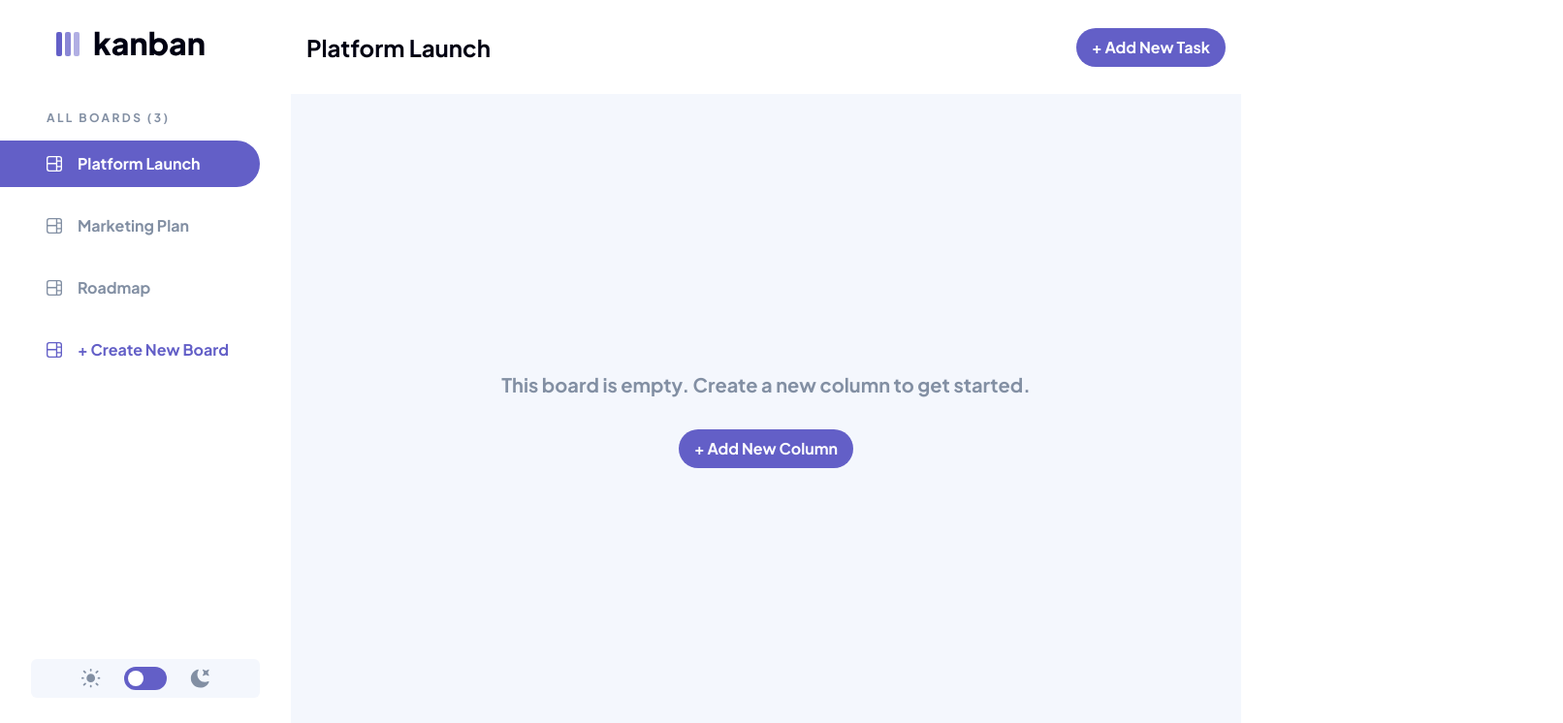
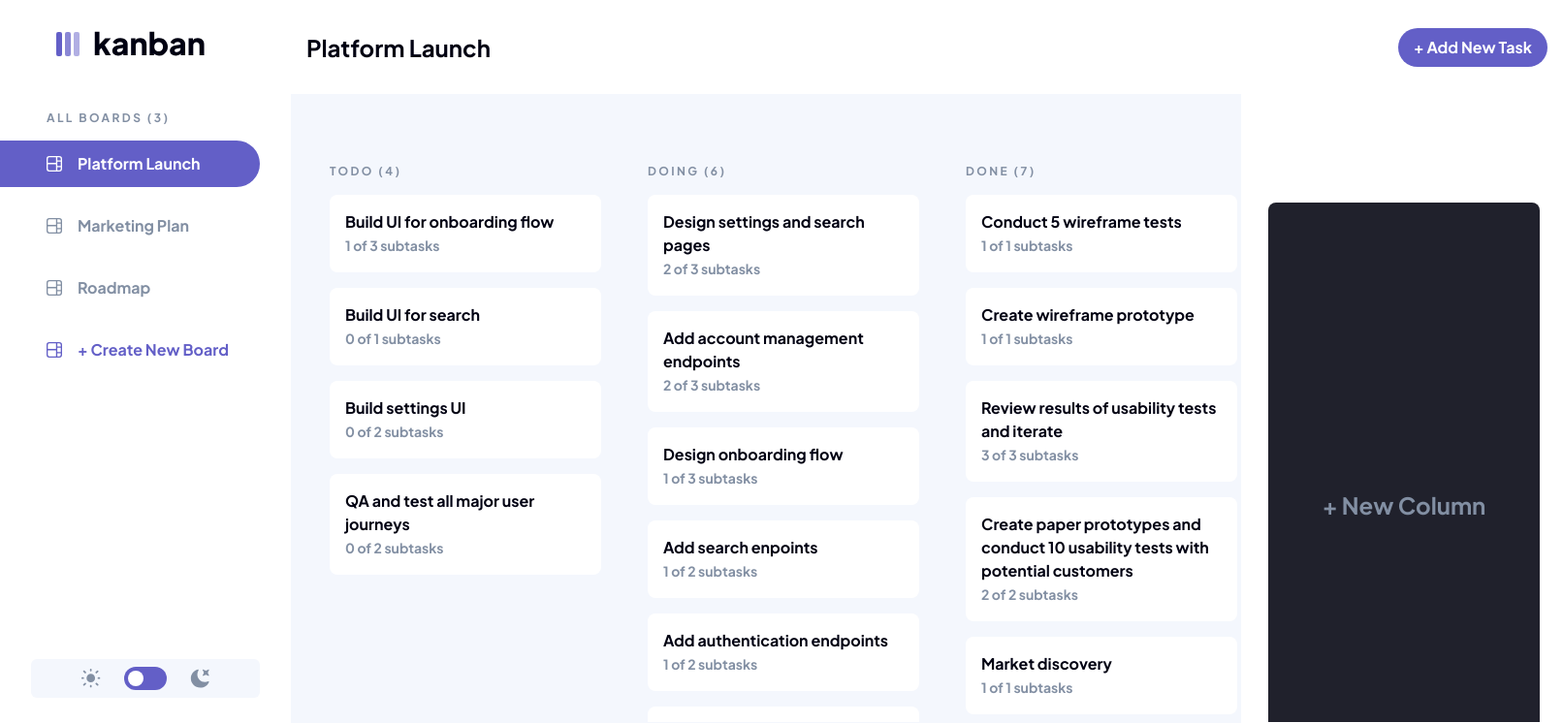
Before and after one commit to 0x-alx/kanban-app, a Vue app: page / in a window 1280 px wide. Shown: the top 746 px of the page at 97% size, 1612 px wide, since content can reach past the window. Built offline with nearby package versions, Linux system fonts and the light colour scheme; the HTML template or start-up script is replaced by a standard one.

Commit message:
Implement Kanban board with dynamic columns and task cards

```diff
--- a/src/App.vue
+++ b/src/App.vue
@@ -1,12 +1,15 @@
 <script setup lang="ts">
-import { Layout, Board } from './components'
+import { ref } from 'vue'
+import { Layout, BoardLayout } from './components'
 import { createTheme } from '@/utils/useTheme'
+import data from '@/data.json'
+import { store } from '@/store/store'
 // Initialize theme provider
 createTheme()
 </script>
 
 <template>
     <Layout>
-        <Board />
+        <BoardLayout />
     </Layout>
 </template>
--- a/src/components/Board/Board.vue
+++ /dev/null
@@ -1,12 +0,0 @@
-<script setup lang="ts">
-import { Button } from '@/components'
-</script>
-
-<template>
-    <div class="w-full h-[calc(100vh-128px)] flex flex-col gap-8 items-center justify-center p-6">
-        <h1 class="text-gray text-xl font-bold text-center">
-            This board is empty. Create a new column to get started.
-        </h1>
-        <Button label="+ Add New Column" />
-    </div>
-</template>
--- /dev/null
+++ b/src/components/Board/BoardCard.vue
@@ -0,0 +1,33 @@
+<script setup lang="ts">
+import { computed } from 'vue'
+
+const props = defineProps<{
+    title: string
+    task: {
+        id: string | number
+        title: string
+        subtasks: Array<{ isCompleted: boolean }>
+    }
+}>()
+
+const subtasks = computed(() => {
+    return props.task.subtasks.filter((subtask) => !subtask.isCompleted)
+})
+
+const completedSubtasks = computed(() => {
+    return props.task.subtasks.filter((subtask) => subtask.isCompleted)
+})
+
+const totalSubtasks = computed(() => {
+    return props.task.subtasks.length
+})
+</script>
+
+<template>
+    <div class="bg-surface rounded-lg p-4 w-[280px]">
+        <h3 class="text-text text-md font-bold">{{ title }}</h3>
+        <span class="text-gray text-sm font-bold"
+            >{{ completedSubtasks.length }} of {{ totalSubtasks }} subtasks</span
+        >
+    </div>
+</template>
--- /dev/null
+++ b/src/components/Board/BoardLayout.vue
@@ -0,0 +1,28 @@
+<script setup lang="ts">
+import { ref, watchEffect } from 'vue'
+import { store } from '@/store/store'
+import { Button } from '@/components'
+import KanbanBoard from './KanbanBoard.vue'
+
+const columns = ref([])
+const isLoading = ref(true)
+
+watchEffect(() => {
+    if (store.selectedBoard?.columns) {
+        columns.value = store.selectedBoard.columns
+        isLoading.value = false
+    }
+})
+</script>
+
+<template>
+    <div class="w-full h-[calc(100vh-128px)] flex flex-col gap-8 items-center justify-center p-6">
+        <div v-if="columns.length === 0" class="flex flex-col gap-4 items-center justify-center">
+            <h1 class="text-gray text-xl font-bold text-center">
+                This board is empty. Create a new column to get started.
+            </h1>
+            <Button label="+ Add New Column" />
+        </div>
+        <KanbanBoard v-else :columns="columns" :isLoading="isLoading" />
+    </div>
+</template>
--- /dev/null
+++ b/src/components/Board/KanbanBoard.vue
@@ -0,0 +1,29 @@
+<script setup lang="ts">
+import BoardCard from './BoardCard.vue'
+import KanbanColumn from './KanbanColumn.vue'
+
+defineProps<{
+    columns: Column[]
+    isLoading: boolean
+}>()
+</script>
+
+<template>
+    <div v-if="isLoading" class="flex items-center justify-center w-full h-full">Loading...</div>
+    <div v-else class="flex gap-4 w-full h-full overflow-x-auto">
+        <div
+            v-for="column in columns"
+            :key="column.name"
+            class="flex flex-col gap-4 rounded-lg p-4"
+        >
+            <KanbanColumn :label="column.name" :tasks="column.tasks" />
+        </div>
+        <div
+            class="flex flex-col items-center justify-center gap-4 rounded-lg p-4 dark:bg-gray-light bg-dark-secondary w-[280px] h-full mt-22"
+        >
+            <div class="flex items-center justify-between">
+                <h3 class="text-gray text-2xl font-bold">+ New Column</h3>
+            </div>
+        </div>
+    </div>
+</template>
--- /dev/null
+++ b/src/components/Board/KanbanColumn.vue
@@ -0,0 +1,21 @@
+<script setup lang="ts">
+import BoardCard from './BoardCard.vue'
+defineProps<{
+    label: string
+    tasks: any[]
+}>()
+</script>
+
+<template>
+    <div class="flex flex-col gap-4">
+        <div class="w-full h-4 rounded-full"></div>
+        <h3
+            class="text-gray text-xs font-bold uppercase tracking-[var(--letter-spacing-heading-s)]"
+        >
+            {{ label }} ({{ tasks.length }})
+        </h3>
+    </div>
+    <div class="flex flex-col gap-4">
+        <BoardCard v-for="task in tasks" :key="task.id" :title="task.title" :task="task" />
+    </div>
+</template>
--- a/src/components/Board/index.ts
+++ b/src/components/Board/index.ts
@@ -1,3 +1,3 @@
-import Board from './Board.vue'
+import BoardLayout from './BoardLayout.vue'
 
-export default Board
+export default BoardLayout
--- a/src/components/index.ts
+++ b/src/components/index.ts
@@ -1,7 +1,7 @@
-import Board from './Board'
+import BoardLayout from './Board'
 import Button from './Button'
 import Layout from './Layout'
 import Sidebar from './Sidebar'
 import Topbar from './Topbar'
 
-export { Board, Button, Layout, Sidebar, Topbar }
+export { BoardLayout, Button, Layout, Sidebar, Topbar }
--- a/src/types/index.ts
+++ b/src/types/index.ts
@@ -1,17 +1,14 @@
 export type Board = {
-    id: string
     name: string
     columns: Column[]
 }
 
 export type Column = {
-    id: string
     name: string
     tasks: Task[]
 }
 
 export type Task = {
-    id: string
     title: string
     description: string
     status: string
```
